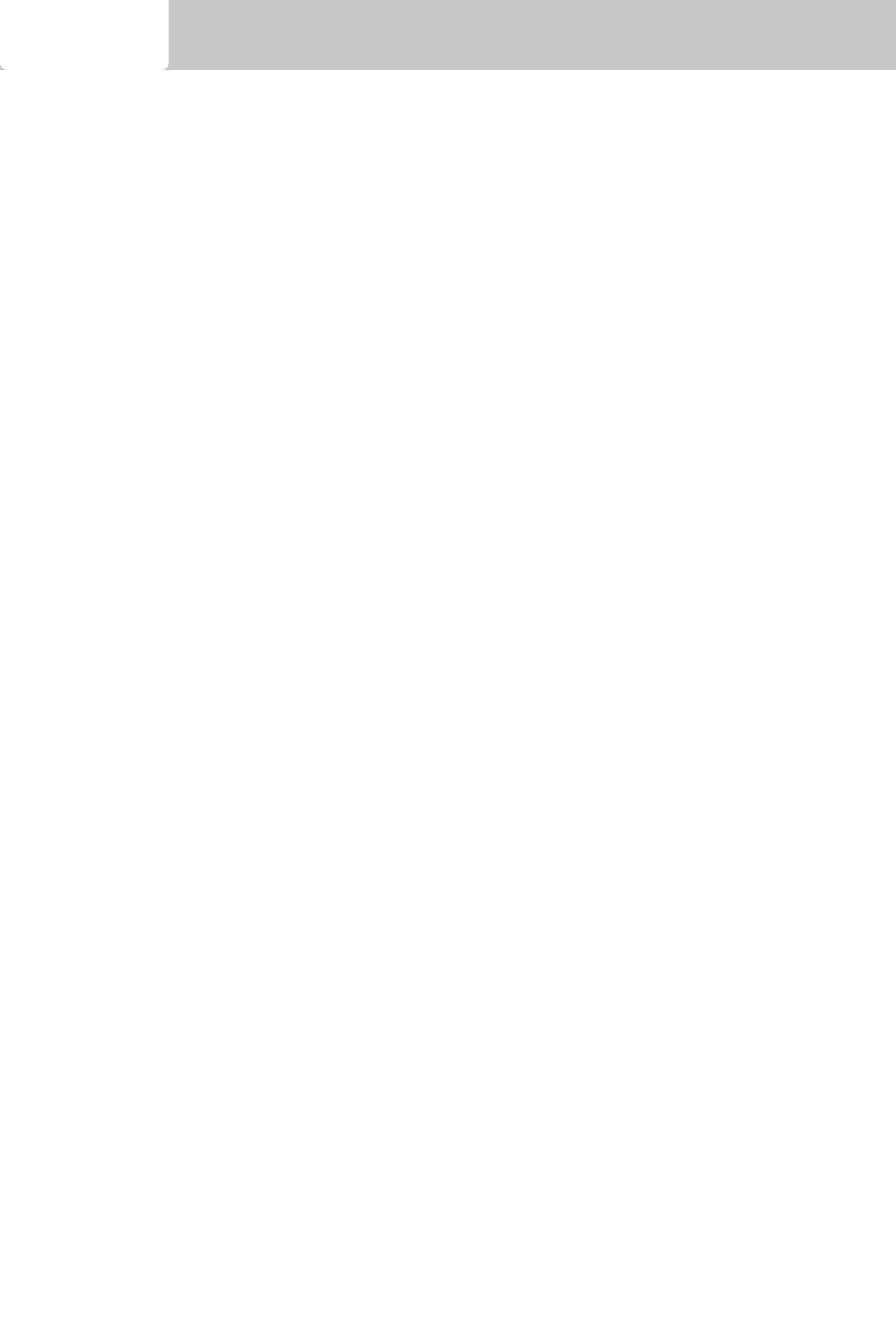
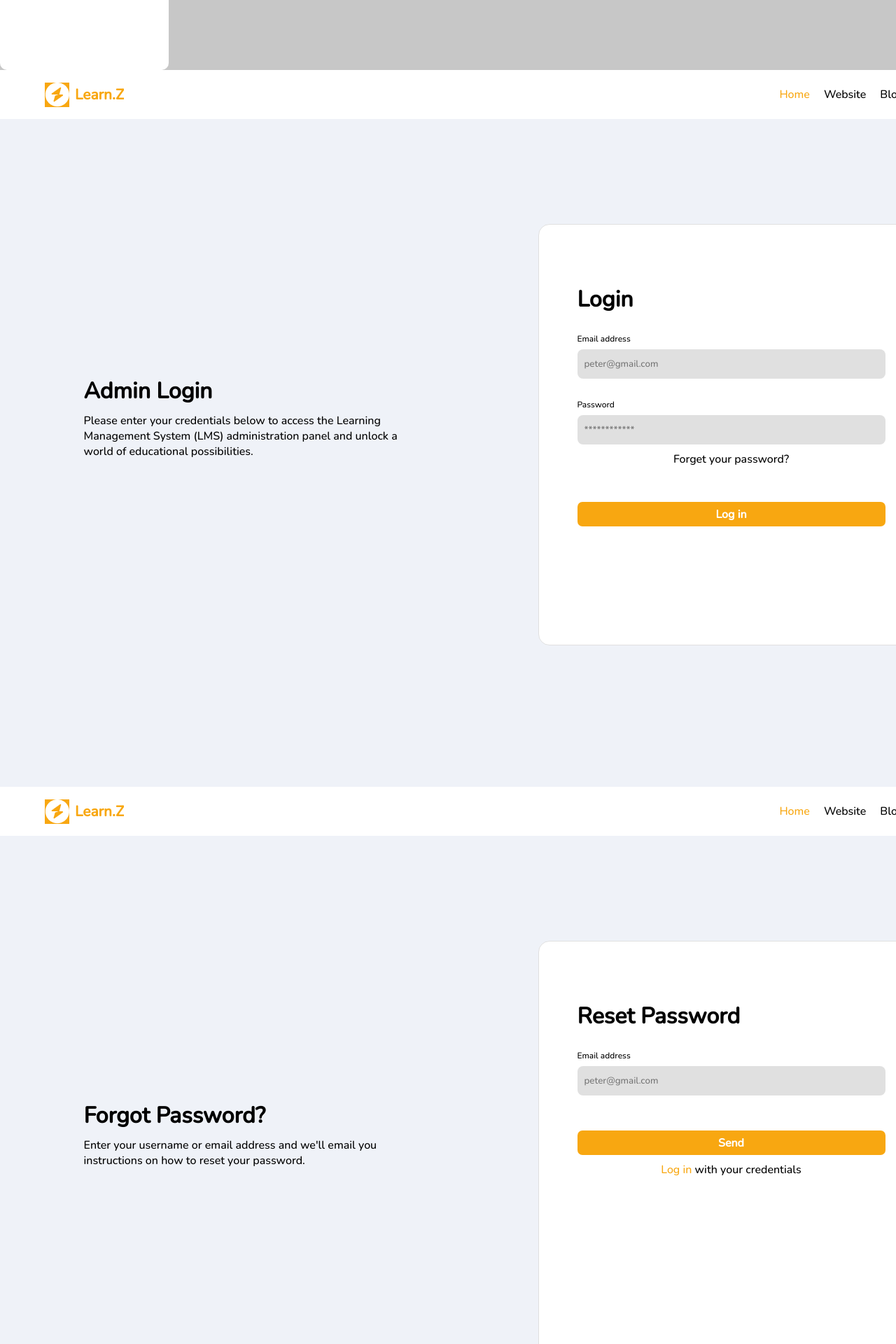
Before and after one commit to learnable-2022/LMS-YC-2-FE, a React (Vite) app: page / in a window 1280 px wide. Shown: the part 700-2620 px from the top of the page at 70% size. Before the commit the page ends 800 px from the top, so only its background shows below. Built offline with nearby package versions, Linux system fonts and the light colour scheme.

Commit message:
AdminLoginPage

```diff
--- a/src/App.jsx
+++ b/src/App.jsx
@@ -1,9 +1,13 @@
-import StudentDashboard from "./pages/StudentDashboard/StudentDashboard";
+import StudentDashboard from "./Pages/StudentDashboard/StudentDashboard";
+import AdminPage from "./Pages/AdminLogin/adminLogin";
+import ForgotPasswordAdmin from "./Pages/ForgotPasswordAdmin/ForgotPasswordAdmin";
 
 function App() {
   return (
     <div>
       <StudentDashboard />
+      <AdminPage />
+      <ForgotPasswordAdmin />
     </div>
   )
 }
--- /dev/null
+++ b/src/components/Button/Button.jsx
@@ -0,0 +1,18 @@
+import style from "./Button.module.css";
+
+
+function Button({type, value, id, setButton}) {
+  return (
+
+    <div className={style.ButtonContainer}>
+      <button type={type}
+        id={id}
+        onClick={setButton}
+        >{value}</button>
+
+
+    </div>
+  )
+}
+
+export default Button
--- /dev/null
+++ b/src/components/Button/button.module.css
@@ -0,0 +1,21 @@
+.ButtonContainer {
+    width: 440px;
+    height: 35px;
+    left: 0px;
+    background: #F8A711;
+    border-radius: 7px;
+    display: flex;
+    align-items: center;
+    justify-content: center;
+    margin-top: 50px;
+}
+
+button  {
+    text-decoration: none;
+    color: #FFFFFF;
+    font-weight: 700;
+    font-size: 16px;
+    background: none;
+    outline: none;
+    border: none;
+}
--- /dev/null
+++ b/src/components/Input/Input.jsx
@@ -0,0 +1,19 @@
+import styles from "./input.module.css";
+
+
+function inputField({type, placeholder, value, setInput}) {
+    return (
+      <div>
+
+        <input className={styles.inputItem}
+          type={type}
+          placeholder={placeholder}
+          value={value}
+          onChange={setInput}
+        />
+
+      </div>
+  )
+}
+
+export default inputField
--- /dev/null
+++ b/src/components/Input/input.module.css
@@ -0,0 +1,11 @@
+.inputItem {
+    padding: 16px 10px;
+    gap: 10px;
+    margin-top: 0;
+    background: #E0E0E0;
+    border-radius: 8px;
+    border: none;
+    outline: none;
+    width: 420px;
+    height: 10px;
+}
--- /dev/null
+++ b/src/pages/AdminLogin/AdminLogin.jsx
@@ -0,0 +1,73 @@
+import styles from "./adminLogin.module.css";
+import { Logo } from "../../assets";
+import Input from "../../components/Input/Input";
+import  Button  from "../../components/Button/Button";
+
+
+function AdminLogin() {
+  return (
+    <div className={styles.container}>
+
+        <div className={styles.adminNav}>
+
+            <div className= {styles.logo}>
+                <img src= {Logo} alt=""/>
+                <h3>Learn.Z</h3>
+
+                <ul className={styles.nav}>
+                    <li className={styles.active}>Home</li>
+                    <li>Website</li>
+                    <li>Blog</li>
+                </ul>
+
+            </div>
+        </div>
+
+
+
+
+        <div className={styles.main}>
+
+            <div className={styles.textBox}>
+                <h1>Admin Login</h1>
+                <p>Please enter your credentials below to access
+                    the Learning Management System (LMS) administration panel
+                    and unlock a world of educational possibilities.
+                </p>
+            </div>
+
+
+            <div className={styles.inputContainer}>
+
+                <div className={styles.inputPage}>
+
+                    <form>
+                        <h1>Login</h1>
+                        <label className={styles.LabelItem}>
+                            Email address
+                        </label>
+                        <Input type= "email" placeholder= "peter@gmail.com" />
+
+                        <br />
+
+                        <label className={styles.LabelItem}>
+                            Password
+                        </label>
+                        <Input type = "password" placeholder = "************" />
+
+                        <p>Forget your password?</p>
+
+                        <Button type = "submit" value = "Log in" />
+
+
+                    </form>
+                </div>
+            </div>
+
+        </div>
+
+    </div>
+  )
+}
+
+export default AdminLogin
--- /dev/null
+++ b/src/pages/AdminLogin/adminLogin.module.css
@@ -0,0 +1,107 @@
+.container {
+    width: 1440px;
+    height: 1024px;
+    background:  #EFF2F8;
+}
+
+.adminNav {
+    width: 1440px;
+    height: 70px;
+    display: flex;
+    align-items: center;
+    justify-content: space-between;
+    background: #FFFFFF;;
+}
+
+.logo{
+    display: flex;
+    align-items: center;
+    justify-content: center;
+    /* text-align: center; */
+    padding: 2rem 4rem;
+    gap: 0.5rem;
+}
+
+.logo h3{
+    color: #F8A711;
+    font-size: 1.3rem;
+}
+
+.logo img {
+    background-color: #F8A711;
+}
+
+.nav {
+   display: flex;
+   align-items: center;
+   margin-left: 58rem;
+}
+
+ul li{
+    padding-right: 20px;
+
+}
+
+.active {
+    color: #F8A711;
+}
+
+.main {
+    display: flex;
+    align-items: center;
+    justify-content: space-around;
+    margin: 100px 20px 20px 20px;
+}
+
+.textBox h1 {
+    font-size: 32px;
+    width: 213px;
+    padding-bottom: 10px;
+}
+
+.textBox p {
+    font-size: 16px;
+    width: 450px;
+}
+
+.inputContainer {
+    width: 550px;
+    height: 600px;
+    background: #FFFFFF;
+    margin-top: 50px;
+    border: 1px solid #E0E0E0;
+    border-radius: 16px;
+}
+
+.InputPage {
+    display: flex;
+    flex-direction: column;
+    align-items: center;
+    padding: 20px;
+    margin: 25px;
+    width: 410px;
+    height: 470px;
+    border-radius: 10px;
+}
+
+form {
+    padding: 55px;
+}
+
+form h1 {
+    padding-bottom: 20px;
+}
+
+form p {
+    padding-top: 5px;
+    float: right;
+    color: #F8A711;
+}
+
+.LabelItem {
+    width: 44px;
+    font-weight: 400;
+    font-size: 12px;
+    line-height: 30px;
+    padding-top: 50px;
+}
--- /dev/null
+++ b/src/pages/ForgotPasswordAdmin/ForgotPasswordAdmin.jsx
@@ -0,0 +1,64 @@
+import styles from "./forgotPasswordAdmin.module.css";
+import { Logo } from "../../assets";
+import Input from "../../components/Input/Input";
+import  Button  from "../../components/Button/Button";
+
+
+function AdminLogin() {
+  return (
+    <div className={styles.container}>
+
+        <div className={styles.adminNav}>
+
+            <div className= {styles.logo}>
+                <img src= {Logo} alt=""/>
+                <h3>Learn.Z</h3>
+
+                <ul className={styles.nav}>
+                    <li className={styles.active}>Home</li>
+                    <li>Website</li>
+                    <li>Blog</li>
+                </ul>
+
+            </div>
+        </div>
+
+
+
+
+        <div className={styles.main}>
+
+            <div className={styles.textBox}>
+                <h1>Forgot Password?</h1>
+                <p>Enter your username or email address and we'll
+                    email you instructions on how to reset your password.
+                </p>
+            </div>
+
+
+            <div className={styles.inputContainer}>
+
+                <div className={styles.inputPage}>
+
+                    <form>
+                        <h1>Reset Password</h1>
+                        <label className={styles.LabelItem}>
+                            Email address
+                        </label>
+                        <Input type= "email" placeholder= "peter@gmail.com" />
+
+                        <Button type = "submit" value = "Send" />
+
+                        <p> <span>Log in</span> with your credentials</p>
+
+                    </form>
+                </div>
+            </div>
+
+        </div>
+
+    </div>
+  )
+}
+
+export default AdminLogin
--- /dev/null
+++ b/src/pages/ForgotPasswordAdmin/forgotPasswordAdmin.module.css
@@ -0,0 +1,113 @@
+.container {
+    width: 1440px;
+    height: 1024px;
+    background:  #EFF2F8;
+}
+
+.adminNav {
+    width: 1440px;
+    height: 70px;
+    display: flex;
+    align-items: center;
+    justify-content: space-between;
+    background: #FFFFFF;;
+}
+
+.logo{
+    display: flex;
+    align-items: center;
+    justify-content: center;
+    /* text-align: center; */
+    padding: 2rem 4rem;
+    gap: 0.5rem;
+}
+
+.logo h3{
+    color: #F8A711;
+    font-size: 1.3rem;
+}
+
+.logo img {
+    background-color: #F8A711;
+}
+
+.nav {
+   display: flex;
+   align-items: center;
+   margin-left: 58rem;
+}
+
+ul li{
+    padding-right: 20px;
+
+}
+
+.active {
+    color: #F8A711;
+}
+
+.main {
+    display: flex;
+    align-items: center;
+    justify-content: space-around;
+    margin: 100px 20px 20px 20px;
+}
+
+.textBox h1 {
+    font-size: 32px;
+    width: 300px;
+    padding-bottom: 10px;
+}
+
+.textBox p {
+    font-size: 16px;
+    width: 450px;
+}
+
+.inputContainer {
+    width: 550px;
+    height: 600px;
+    background: #FFFFFF;
+    margin-top: 50px;
+    border: 1px solid #E0E0E0;
+    border-radius: 16px;
+}
+
+.InputPage {
+    display: flex;
+    flex-direction: column;
+    align-items: center;
+    padding: 20px;
+    margin: 25px;
+    width: 410px;
+    height: 470px;
+    border-radius: 10px;
+}
+
+form {
+    padding: 55px;
+}
+
+form h1 {
+    padding-bottom: 20px;
+    padding-top: 30px;
+}
+
+form p {
+    padding-top: 10px;
+    float: none;
+    text-align: center;
+    color: #000;
+}
+
+span {
+    color: #F8A711;
+}
+
+.LabelItem {
+    width: 44px;
+    font-weight: 400;
+    font-size: 12px;
+    line-height: 30px;
+    padding-top: 50px;
+}
```
Also changed, not shown: src/assets/images/AdminLoginImg.png (added), 1 other file (tests, documents, lock files or other folders).
